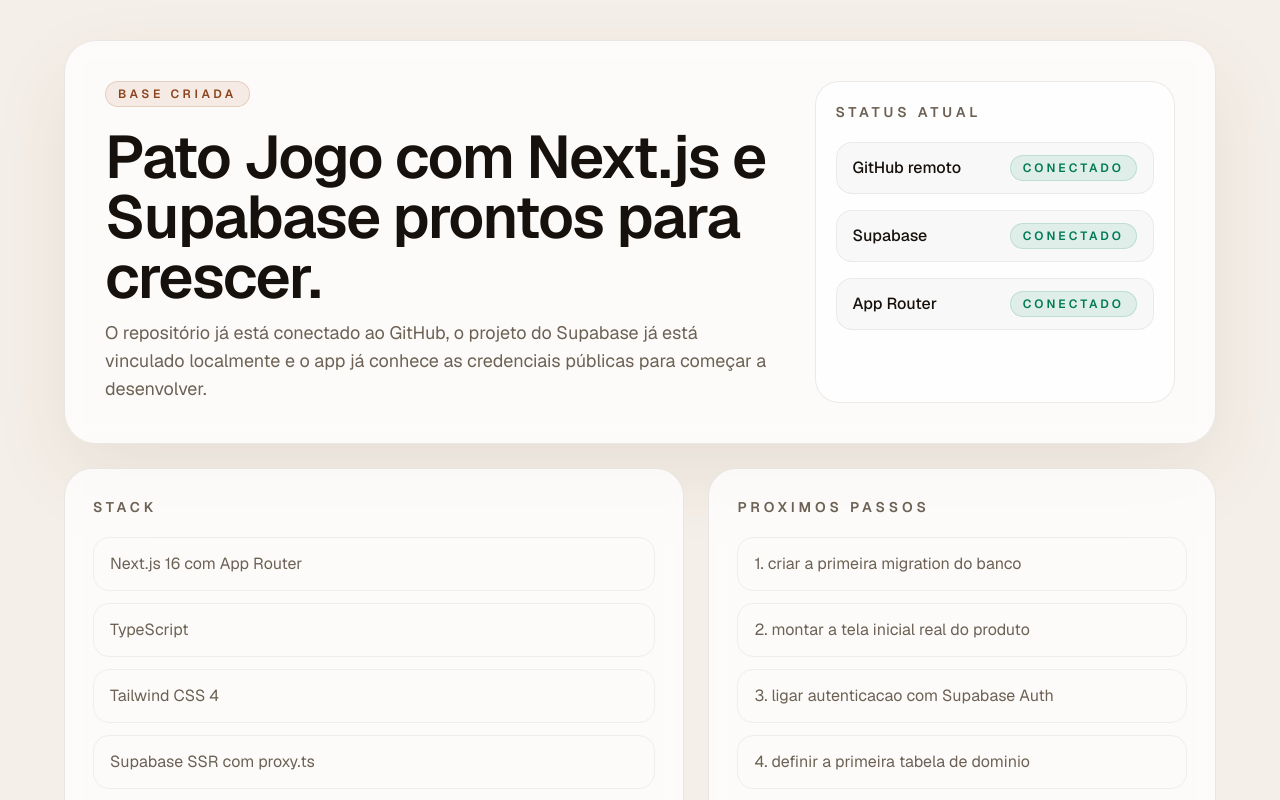
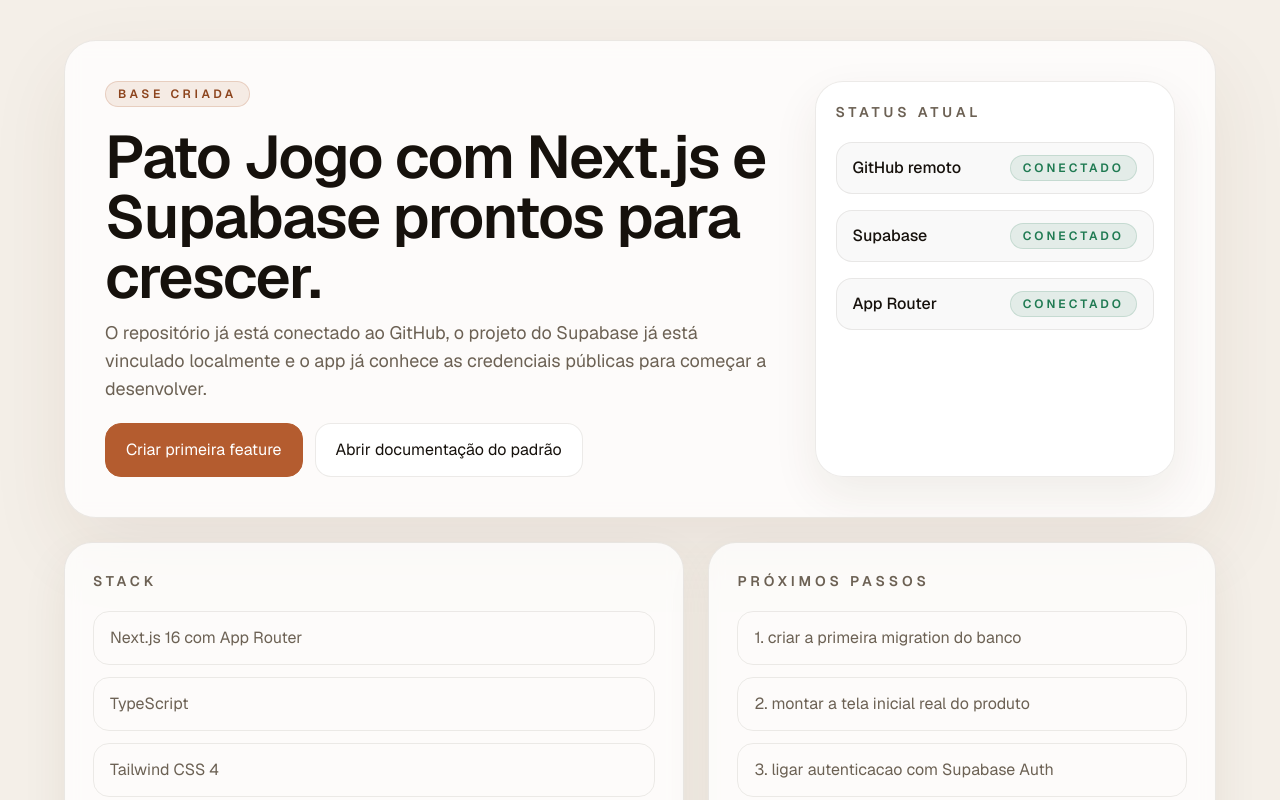
Before and after one commit to KauaAraujodS/patojogo, a Next.js app: page / in a window 1280 px wide. Shown: the top 800 px of the page. Built offline with nearby package versions, Linux system fonts and the light colour scheme; no server answers.

Commit message:
feat: add global design system primitives

```diff
--- a/app/globals.css
+++ b/app/globals.css
@@ -3,21 +3,37 @@
 :root {
   --background: #f4efe8;
   --foreground: #16110c;
+  --surface: rgba(255, 255, 255, 0.76);
+  --surface-strong: rgba(255, 255, 255, 0.92);
   --panel: rgba(255, 255, 255, 0.76);
   --panel-border: rgba(72, 53, 32, 0.1);
+  --border-strong: rgba(48, 36, 24, 0.14);
   --muted: #6c6154;
   --accent: #b45c2f;
   --accent-strong: #8c441d;
+  --success: #1f7a52;
+  --warning: #9a641f;
+  --radius-pill: 999px;
+  --radius-button: 1rem;
+  --radius-card: 1.75rem;
+  --radius-hero: 2rem;
+  --shadow-soft: 0 18px 45px rgba(76, 51, 22, 0.08);
+  --shadow-card: 0 30px 80px rgba(85, 56, 22, 0.08);
 }
 
 @theme inline {
   --color-background: var(--background);
   --color-foreground: var(--foreground);
+  --color-surface: var(--surface);
+  --color-surface-strong: var(--surface-strong);
   --color-panel: var(--panel);
   --color-panel-border: var(--panel-border);
+  --color-border-strong: var(--border-strong);
   --color-muted: var(--muted);
   --color-accent: var(--accent);
   --color-accent-strong: var(--accent-strong);
+  --color-success: var(--success);
+  --color-warning: var(--warning);
   --font-sans: var(--font-geist-sans);
   --font-mono: var(--font-geist-mono);
 }
@@ -37,6 +53,13 @@
   font-family: var(--font-geist-sans), sans-serif;
 }
 
+button,
+input,
+textarea,
+select {
+  font: inherit;
+}
+
 a {
   color: inherit;
   text-decoration: none;
@@ -45,3 +68,14 @@
 ::selection {
   background: rgba(180, 92, 47, 0.22);
 }
+
+.app-shell {
+  min-height: 100vh;
+  padding: 2.5rem 1.5rem;
+}
+
+.app-container {
+  margin: 0 auto;
+  width: 100%;
+  max-width: 72rem;
+}
--- a/app/page.tsx
+++ b/app/page.tsx
@@ -1,3 +1,12 @@
+import { Button } from "@/components/ui/button";
+import {
+  BodyText,
+  Caption,
+  DisplayTitle,
+  Eyebrow,
+  Lead,
+  SectionTitle,
+} from "@/components/ui/typography";
 import { hasSupabaseEnv } from "@/lib/env";
 
 const nextSteps = [
@@ -20,8 +29,8 @@
       className={[
         "inline-flex rounded-full border px-3 py-1 text-xs font-semibold uppercase tracking-[0.25em]",
         ready
-          ? "border-emerald-700/15 bg-emerald-600/10 text-emerald-700"
-          : "border-amber-700/15 bg-amber-500/10 text-amber-800",
+          ? "border-success/15 bg-success/10 text-success"
+          : "border-warning/15 bg-warning/10 text-warning",
       ].join(" ")}
     >
       {ready ? "Conectado" : "Pendente"}
@@ -34,40 +43,44 @@
   const supabaseReady = hasSupabaseEnv();
 
   return (
-    <main className="min-h-screen px-6 py-10 md:px-10">
-      <div className="mx-auto flex max-w-6xl flex-col gap-6">
-        <section className="overflow-hidden rounded-[2rem] border border-panel-border bg-panel shadow-[0_30px_80px_rgba(85,56,22,0.08)] backdrop-blur">
+    <main className="app-shell">
+      <div className="app-container flex flex-col gap-6">
+        <section className="overflow-hidden rounded-[var(--radius-hero)] border border-panel-border bg-surface shadow-[var(--shadow-card)] backdrop-blur">
           <div className="grid gap-10 px-7 py-8 md:grid-cols-[1.3fr_0.7fr] md:px-10 md:py-10">
             <div className="space-y-5">
-              <span className="inline-flex rounded-full border border-accent/20 bg-accent/10 px-3 py-1 text-xs font-semibold uppercase tracking-[0.3em] text-accent-strong">
+              <Eyebrow className="inline-flex rounded-full border border-accent/20 bg-accent/10 px-3 py-1">
                 Base criada
-              </span>
+              </Eyebrow>
               <div className="space-y-3">
-                <h1 className="max-w-3xl text-4xl font-semibold tracking-tight md:text-6xl">
+                <DisplayTitle className="max-w-3xl">
                   {appName} com Next.js e Supabase prontos para crescer.
-                </h1>
-                <p className="max-w-2xl text-base leading-7 text-muted md:text-lg">
+                </DisplayTitle>
+                <Lead className="max-w-2xl">
                   O repositório já está conectado ao GitHub, o projeto do
                   Supabase já está vinculado localmente e o app já conhece as
                   credenciais públicas para começar a desenvolver.
-                </p>
+                </Lead>
+              </div>
+              <div className="flex flex-wrap gap-3">
+                <Button size="lg">Criar primeira feature</Button>
+                <Button size="lg" variant="secondary">
+                  Abrir documentação do padrão
+                </Button>
               </div>
             </div>
 
-            <div className="rounded-[1.5rem] border border-panel-border bg-white/70 p-5">
-              <p className="text-sm font-semibold uppercase tracking-[0.28em] text-muted">
-                Status atual
-              </p>
+            <div className="rounded-[var(--radius-card)] border border-panel-border bg-surface-strong p-5 shadow-[var(--shadow-soft)]">
+              <SectionTitle>Status atual</SectionTitle>
               <div className="mt-5 space-y-4">
-                <div className="flex items-center justify-between gap-3 rounded-2xl border border-black/6 bg-black/[0.025] px-4 py-3">
+                <div className="flex items-center justify-between gap-3 rounded-[var(--radius-button)] border border-border-strong/60 bg-black/[0.025] px-4 py-3">
                   <span className="font-medium">GitHub remoto</span>
                   <StatusBadge ready />
                 </div>
-                <div className="flex items-center justify-between gap-3 rounded-2xl border border-black/6 bg-black/[0.025] px-4 py-3">
+                <div className="flex items-center justify-between gap-3 rounded-[var(--radius-button)] border border-border-strong/60 bg-black/[0.025] px-4 py-3">
                   <span className="font-medium">Supabase</span>
                   <StatusBadge ready={supabaseReady} />
                 </div>
-                <div className="flex items-center justify-between gap-3 rounded-2xl border border-black/6 bg-black/[0.025] px-4 py-3">
+                <div className="flex items-center justify-between gap-3 rounded-[var(--radius-button)] border border-border-strong/60 bg-black/[0.025] px-4 py-3">
                   <span className="font-medium">App Router</span>
                   <StatusBadge ready />
                 </div>
@@ -77,35 +90,44 @@
         </section>
 
         <section className="grid gap-6 lg:grid-cols-[1.1fr_0.9fr]">
-          <article className="rounded-[1.75rem] border border-panel-border bg-panel p-7 backdrop-blur">
-            <p className="text-sm font-semibold uppercase tracking-[0.28em] text-muted">
-              Stack
-            </p>
-            <ul className="mt-5 space-y-3 text-sm leading-7 text-muted md:text-base">
+          <article className="rounded-[var(--radius-card)] border border-panel-border bg-surface p-7 shadow-[var(--shadow-soft)] backdrop-blur">
+            <SectionTitle>Stack</SectionTitle>
+            <ul className="mt-5 space-y-3">
               {stack.map((item) => (
-                <li key={item} className="rounded-2xl border border-black/6 px-4 py-3">
-                  {item}
+                <li
+                  key={item}
+                  className="rounded-[var(--radius-button)] border border-border-strong/60 px-4 py-3"
+                >
+                  <BodyText>{item}</BodyText>
                 </li>
               ))}
             </ul>
           </article>
 
-          <article className="rounded-[1.75rem] border border-panel-border bg-panel p-7 backdrop-blur">
-            <p className="text-sm font-semibold uppercase tracking-[0.28em] text-muted">
-              Proximos passos
-            </p>
-            <ol className="mt-5 space-y-3 text-sm leading-7 text-muted md:text-base">
+          <article className="rounded-[var(--radius-card)] border border-panel-border bg-surface p-7 shadow-[var(--shadow-soft)] backdrop-blur">
+            <SectionTitle>Próximos passos</SectionTitle>
+            <ol className="mt-5 space-y-3">
               {nextSteps.map((step, index) => (
-                <li key={step} className="rounded-2xl border border-black/6 px-4 py-3">
-                  {index + 1}. {step}
+                <li
+                  key={step}
+                  className="rounded-[var(--radius-button)] border border-border-strong/60 px-4 py-3"
+                >
+                  <BodyText>
+                    {index + 1}. {step}
+                  </BodyText>
                 </li>
               ))}
             </ol>
 
-            <div className="mt-6 rounded-[1.5rem] border border-panel-border bg-[#201912] p-5 text-sm text-stone-100">
-              <p className="mb-3 font-semibold text-stone-50">Check rapido</p>
+            <div className="mt-6 rounded-[var(--radius-card)] border border-panel-border bg-[#201912] p-5 text-stone-100">
+              <Caption className="mb-3 text-stone-300">Check rápido</Caption>
               <pre className="overflow-x-auto whitespace-pre-wrap font-mono leading-7">
-                {["npm run dev", "npm run lint", "npm run typecheck", "npm run build"].join("\n")}
+                {[
+                  "npm run dev",
+                  "npm run lint",
+                  "npm run typecheck",
+                  "npm run build",
+                ].join("\n")}
               </pre>
             </div>
           </article>
--- /dev/null
+++ b/components/ui/button.tsx
@@ -0,0 +1,33 @@
+import type { ButtonHTMLAttributes } from "react";
+import { cn } from "@/lib/cn";
+import {
+  designSystem,
+  type ButtonSize,
+  type ButtonVariant,
+} from "@/lib/design-system";
+
+type ButtonProps = ButtonHTMLAttributes<HTMLButtonElement> & {
+  size?: ButtonSize;
+  variant?: ButtonVariant;
+};
+
+export function Button({
+  className,
+  size = "md",
+  variant = "primary",
+  type = "button",
+  ...props
+}: ButtonProps) {
+  return (
+    <button
+      className={cn(
+        designSystem.button.base,
+        designSystem.button.sizes[size],
+        designSystem.button.variants[variant],
+        className,
+      )}
+      type={type}
+      {...props}
+    />
+  );
+}
--- /dev/null
+++ b/components/ui/typography.tsx
@@ -0,0 +1,121 @@
+import type {
+  ComponentPropsWithoutRef,
+  ElementType,
+  ReactNode,
+} from "react";
+import { cn } from "@/lib/cn";
+import { designSystem } from "@/lib/design-system";
+
+type TextProps<T extends ElementType> = {
+  as?: T;
+  children: ReactNode;
+  className?: string;
+} & Omit<ComponentPropsWithoutRef<T>, "as" | "className" | "children">;
+
+export function Eyebrow({
+  children,
+  className,
+  ...props
+}: TextProps<"span">) {
+  return (
+    <span className={cn(designSystem.typography.eyebrow, className)} {...props}>
+      {children}
+    </span>
+  );
+}
+
+export function DisplayTitle({
+  as: Component = "h1",
+  children,
+  className,
+  ...props
+}: TextProps<"h1">) {
+  return (
+    <Component
+      className={cn(designSystem.typography.display, className)}
+      {...props}
+    >
+      {children}
+    </Component>
+  );
+}
+
+export function PageTitle({
+  as: Component = "h2",
+  children,
+  className,
+  ...props
+}: TextProps<"h2">) {
+  return (
+    <Component
+      className={cn(designSystem.typography.pageTitle, className)}
+      {...props}
+    >
+      {children}
+    </Component>
+  );
+}
+
+export function SectionTitle({
+  as: Component = "p",
+  children,
+  className,
+  ...props
+}: TextProps<"p">) {
+  return (
+    <Component
+      className={cn(designSystem.typography.sectionTitle, className)}
+      {...props}
+    >
+      {children}
+    </Component>
+  );
+}
+
+export function Lead({
+  as: Component = "p",
+  children,
+  className,
+  ...props
+}: TextProps<"p">) {
+  return (
+    <Component
+      className={cn(designSystem.typography.lead, className)}
+      {...props}
+    >
+      {children}
+    </Component>
+  );
+}
+
+export function BodyText({
+  as: Component = "p",
+  children,
+  className,
+  ...props
+}: TextProps<"p">) {
+  return (
+    <Component
+      className={cn(designSystem.typography.body, className)}
+      {...props}
+    >
+      {children}
+    </Component>
+  );
+}
+
+export function Caption({
+  as: Component = "p",
+  children,
+  className,
+  ...props
+}: TextProps<"p">) {
+  return (
+    <Component
+      className={cn(designSystem.typography.caption, className)}
+      {...props}
+    >
+      {children}
+    </Component>
+  );
+}
--- /dev/null
+++ b/lib/cn.ts
@@ -0,0 +1,3 @@
+export function cn(...classes: Array<string | false | null | undefined>) {
+  return classes.filter(Boolean).join(" ");
+}
--- /dev/null
+++ b/lib/design-system.ts
@@ -0,0 +1,53 @@
+export const designSystem = {
+  color: {
+    background: "bg-background",
+    foreground: "text-foreground",
+    surface: "bg-surface",
+    surfaceStrong: "bg-surface-strong",
+    border: "border-panel-border",
+    accent: "bg-accent text-white",
+    accentText: "text-accent-strong",
+    mutedText: "text-muted",
+  },
+  radius: {
+    pill: "rounded-full",
+    button: "rounded-[1rem]",
+    card: "rounded-[1.75rem]",
+    hero: "rounded-[2rem]",
+  },
+  shadow: {
+    soft: "shadow-[0_18px_45px_rgba(76,51,22,0.08)]",
+    card: "shadow-[0_30px_80px_rgba(85,56,22,0.08)]",
+  },
+  typography: {
+    eyebrow:
+      "text-xs font-semibold uppercase tracking-[0.3em] text-accent-strong",
+    display:
+      "text-4xl font-semibold tracking-tight md:text-6xl text-foreground",
+    pageTitle:
+      "text-3xl font-semibold tracking-tight md:text-5xl text-foreground",
+    sectionTitle:
+      "text-sm font-semibold uppercase tracking-[0.28em] text-muted",
+    lead: "text-base leading-7 text-muted md:text-lg",
+    body: "text-sm leading-7 text-muted md:text-base",
+    caption: "text-xs font-medium uppercase tracking-[0.22em] text-muted",
+  },
+  button: {
+    base: "inline-flex items-center justify-center gap-2 rounded-[1rem] border px-4 py-3 text-sm font-semibold transition-colors duration-200 focus-visible:outline-none focus-visible:ring-2 focus-visible:ring-accent/30 disabled:pointer-events-none disabled:opacity-60",
+    variants: {
+      primary:
+        "border-accent bg-accent text-white hover:bg-accent-strong hover:border-accent-strong",
+      secondary:
+        "border-panel-border bg-surface-strong text-foreground hover:bg-white",
+      ghost: "border-transparent bg-transparent text-foreground hover:bg-black/5",
+    },
+    sizes: {
+      sm: "min-h-10 px-3 py-2 text-sm",
+      md: "min-h-11 px-4 py-3 text-sm",
+      lg: "min-h-12 px-5 py-3.5 text-base",
+    },
+  },
+} as const;
+
+export type ButtonVariant = keyof typeof designSystem.button.variants;
+export type ButtonSize = keyof typeof designSystem.button.sizes;
```
